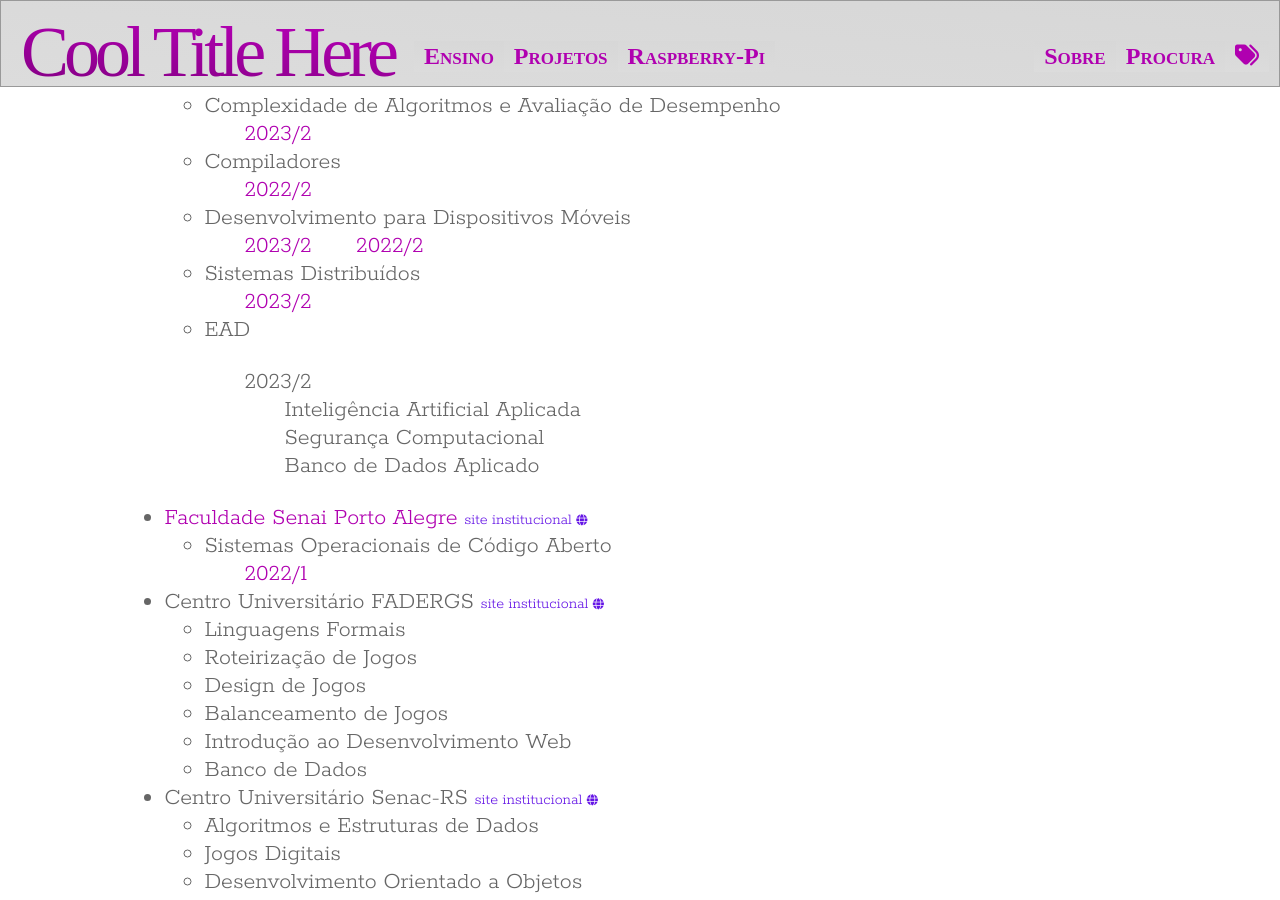
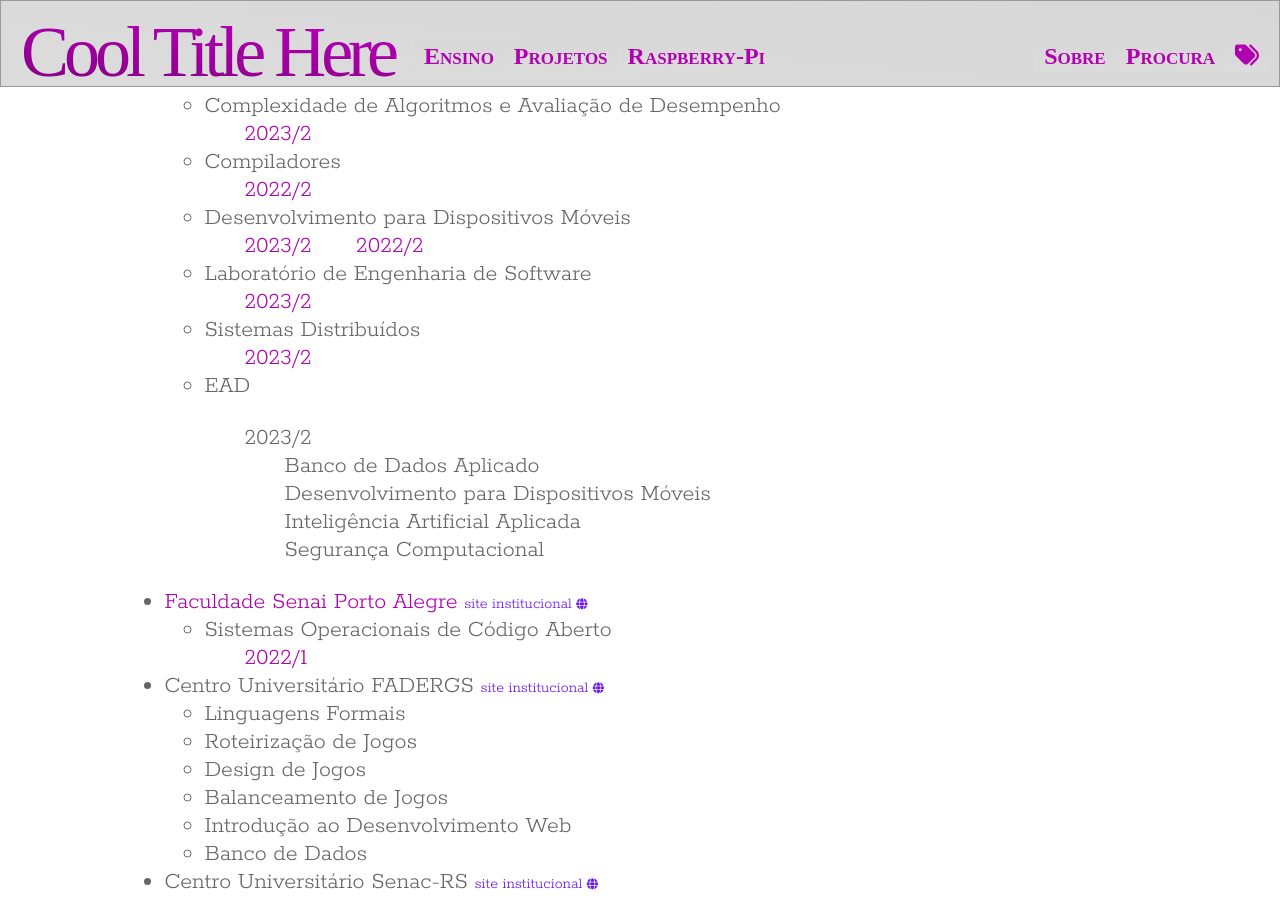
Before and after one commit to rafasgj/rafaeljeffman.com, a Jekyll site: the page built from teaching/institutions.md, in a window 1280 px wide and 900 px high, scrolled down 378 px. Built offline with Jekyll 4.4.1, drawn with Linux system fonts in a browser that asks for light colours; some web fonts are replaced.

Commit message:
Rename engsw to properly show what the class is about.

```diff
--- a/_includes/menu.html
+++ b/_includes/menu.html
@@ -11,7 +11,7 @@
         <li><a href="/teaching/lasalle">Universidade LaSalle</a>
             <ul>
                 <li><a href="/teaching/lasalle/2023-02-analise-algoritmos">Análise de Algoritmos</a></li>
-                <li><a href="/teaching/lasalle/2023-02-engsw">Engenharia de Software</a></li>
+                <li><a href="/teaching/lasalle/2023-02-engswlab">Lab. Eng. de Software</a></li>
                 <li><a href="/teaching/lasalle/2023-02-mobile">Dispositivos Móveis</a></li>
                 <li><a href="/teaching/lasalle/2023-02-sistemas-distribuidos">Sistemas Distribuídos</a></li>
             </ul>
--- a/teaching/institutions.md
+++ b/teaching/institutions.md
@@ -27,13 +27,16 @@ Cursos que ministrei em instituições de ensino superior:
     * Desenvolvimento para Dispositivos Móveis
         * [2023/2](lasalle/2023-02-mobile)
         * [2022/2](lasalle/2022-02-mobile)
+    * Laboratório de Engenharia de Software
+        * [2023/2](lasalle/2023-02-engswlab)
     * Sistemas Distribuídos
         * [2023/2](lasalle/2023-02-sistemas-distribuidos)
     * EAD
         * 2023/2
+        : Banco de Dados Aplicado
+        : Desenvolvimento para Dispositivos Móveis
         : Inteligência Artificial Aplicada
         : Segurança Computacional
-        : Banco de Dados Aplicado
 * [Faculdade Senai Porto Alegre](senai) [site institucional <i class="fa-solid fa-globe" style="font-size: 70%; vertical-align: baseline;"></i>](https://www.senairs.org.br/unidades/senai-porto-alegre){:target="\_blank" class="last-update blue"}
     * Sistemas Operacionais de Código Aberto
         * [2022/1](senai/2022-01-soca)
```
Also changed, not shown: teaching/lasalle/index.md (+1 -1 lines), teaching/lasalle/2023-02-engswlab.md (renamed from teaching/lasalle/2023-02-engsw.md).
